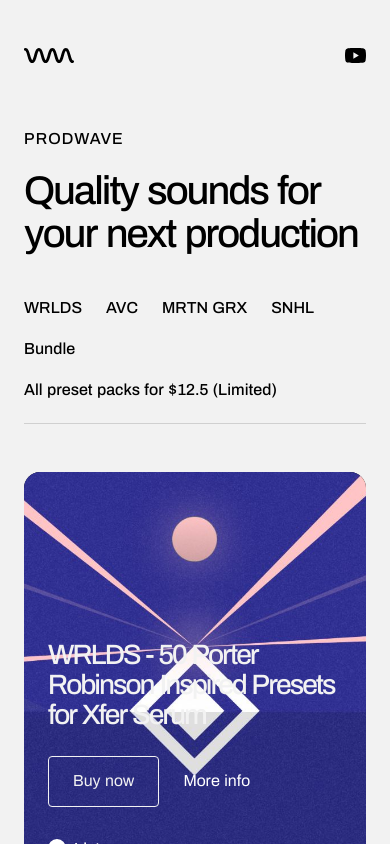
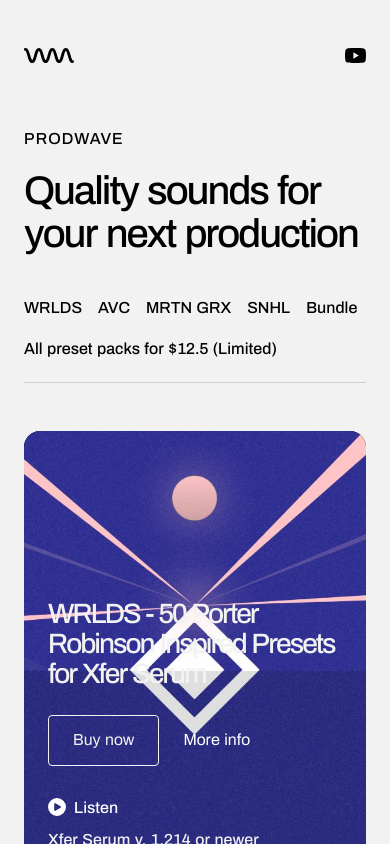
Before and after one commit to robingranqvist/prodwave.com, a Next.js app: page / in a window 390 px wide. Shown: the top 844 px of the page. Built offline with nearby package versions, Linux system fonts and the light colour scheme.

Commit message:
minor style changes

```diff
--- a/styles/globals.css
+++ b/styles/globals.css
@@ -27,6 +27,11 @@
 a {
   color: blue;
   text-decoration: none;
+  transition: var(--transition);
+}
+
+a:hover {
+  opacity: 0.5;
 }
 
 * {
@@ -415,6 +420,7 @@
 
   .category__item-wrapper {
     flex-wrap: wrap;
+    gap: 1rem;
   }
 
   .section.is--hero {
@@ -501,4 +507,13 @@
   .product__paragraph {
     font-size: 1.5rem;
   }
+
+  .product__table {
+    font-size: 1.1rem;
+    gap: 1rem;
+  }
+
+  .product__row {
+    padding-bottom: 1rem;
+  }
 }
```
